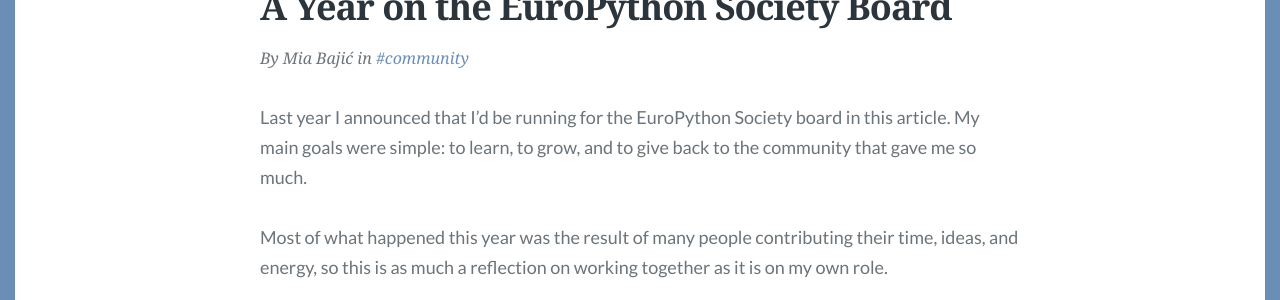
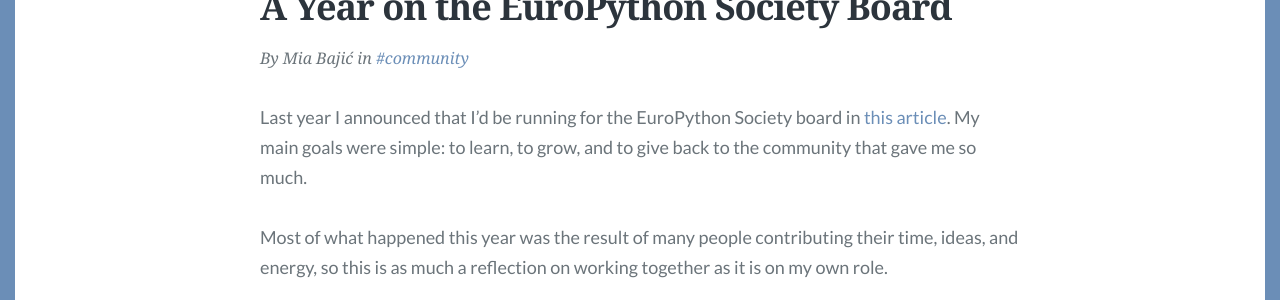
Before and after one commit to clytaemnestra/tech-blog, a Jekyll site: the page built from _posts/2025-12-13-eps-reflection.md, in a window 1280 px wide and 900 px high. Shown: the part 276-576 px from the top of the window. Built offline with Jekyll 4.4.1, drawn with Linux system fonts in a browser that asks for light colours; some web fonts are replaced; part of the change alters nothing that is shown.

```diff
--- a/_posts/2025-12-13-eps-reflection.md
+++ b/_posts/2025-12-13-eps-reflection.md
@@ -5,7 +5,7 @@ description: "A Year on the EuroPython Society Board"
 date: 2025-12-13
 tags: [community]
 ---
-Last year I announced that I’d be running for the EuroPython Society board in this article. My main goals were simple: to learn, to grow, and to give back to the community that gave me so much.
+Last year I announced that I’d be running for the EuroPython Society board in [this article](https://clytaemnestra.github.io/tech-blog/eps-elections). My main goals were simple: to learn, to grow, and to give back to the community that gave me so much.
 
 Most of what happened this year was the result of many people contributing their time, ideas, and energy, so this is as much a reflection on working together as it is on my own role.
 
```
